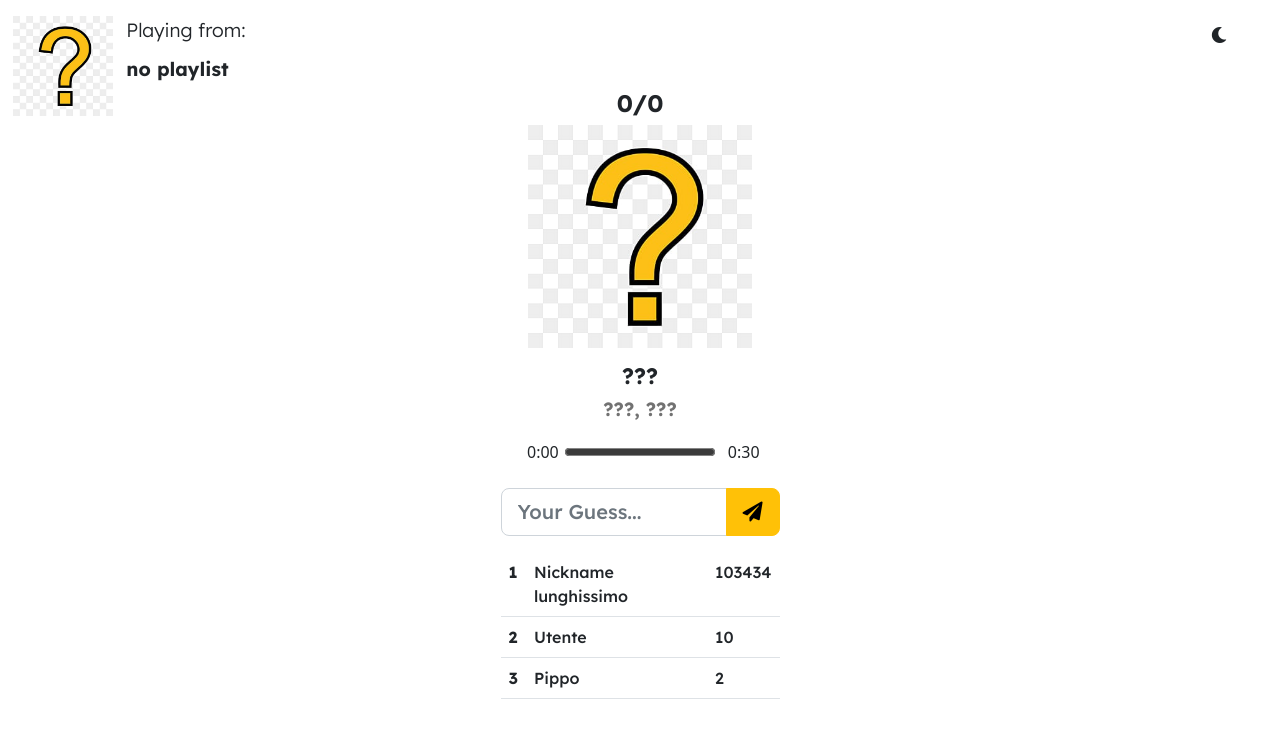
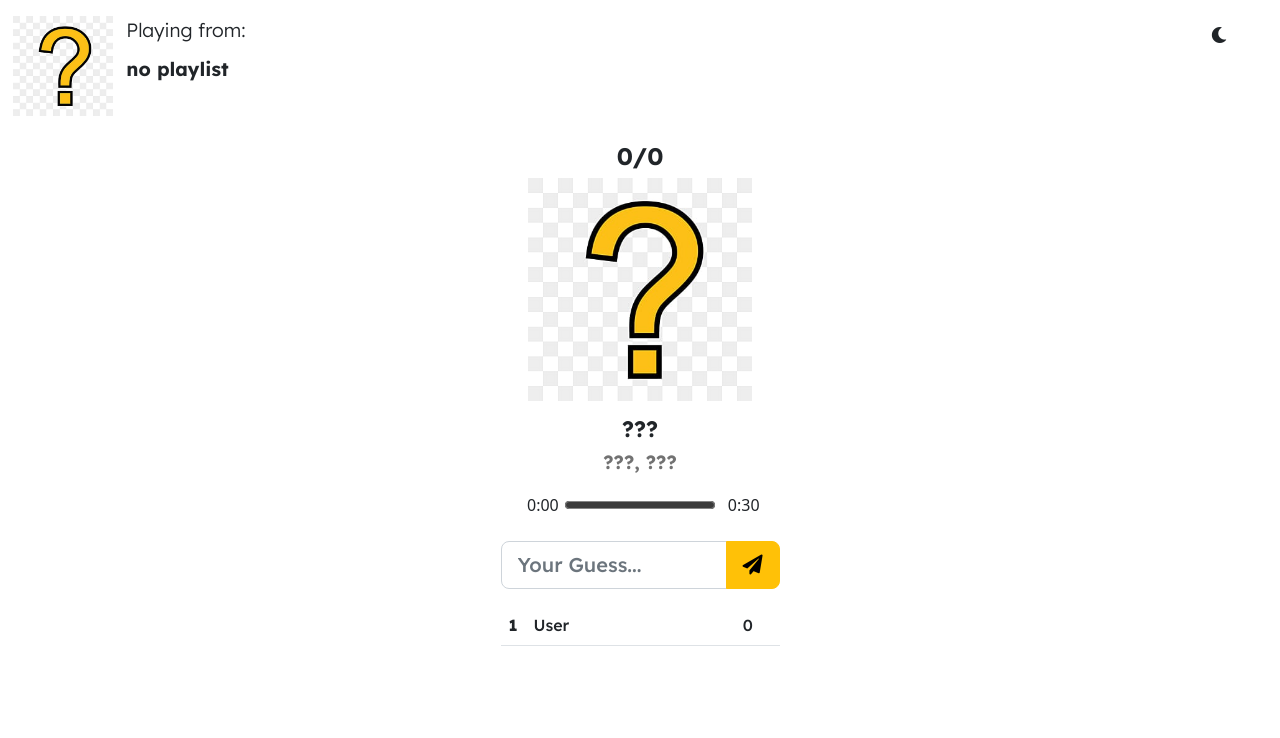
Before and after one commit to TommyMP/songguess, a website: page public/game.html in a window 1280 px wide. Shown: the top 738 px of the page. Drawn offline with nearby package versions, Linux system fonts and the light colour scheme; no server answers.

Commit message:
overflow classifica

```diff
--- a/public/css/personal.css
+++ b/public/css/personal.css
@@ -110,6 +110,10 @@ html,body{
     margin-bottom: 1.5%;
 }
 
+.classifica {
+    max-height: 300px;
+}
+
 /*-----------------------------------------------------*/
 
 #idPlaylist.dark-theme{
--- a/public/game.html
+++ b/public/game.html
@@ -32,6 +32,7 @@
     <div class="col-12 d-flex justify-content-center align-items-center">
         <div class="col-10 col-md-6 col-lg-6 col-xl-3">
 
+            <div class="h-25"></div>
 
             <div id="idCard" class="main-card">
                 <div class="rounds">
@@ -57,23 +58,13 @@
             </div>
 
 
-            <div id="idTable" class="classifica">
+            <div id="idTable" class="classifica h-25 overflow-auto">
                 <table id="users" class="table">
                     <tbody>
                       <tr>
                         <th class="col-1" scope="row">1</th>
-                        <td class="col-9">Nickname lunghissimo</td>
-                        <td>103434</td>
-                      </tr>
-                      <tr>
-                        <th class="col-1" scope="row">2</th>
-                        <td class="col-9">Utente</td>
-                        <td>10</td>
-                      </tr>
-                      <tr>
-                        <th class="col-1" scope="row">3</th>
-                        <td class="col-9">Pippo</td>
-                        <td>2</td>
+                        <td class="col-9">User</td>
+                        <td>0</td>
                       </tr>
                     </tbody>
                   </table>
```
